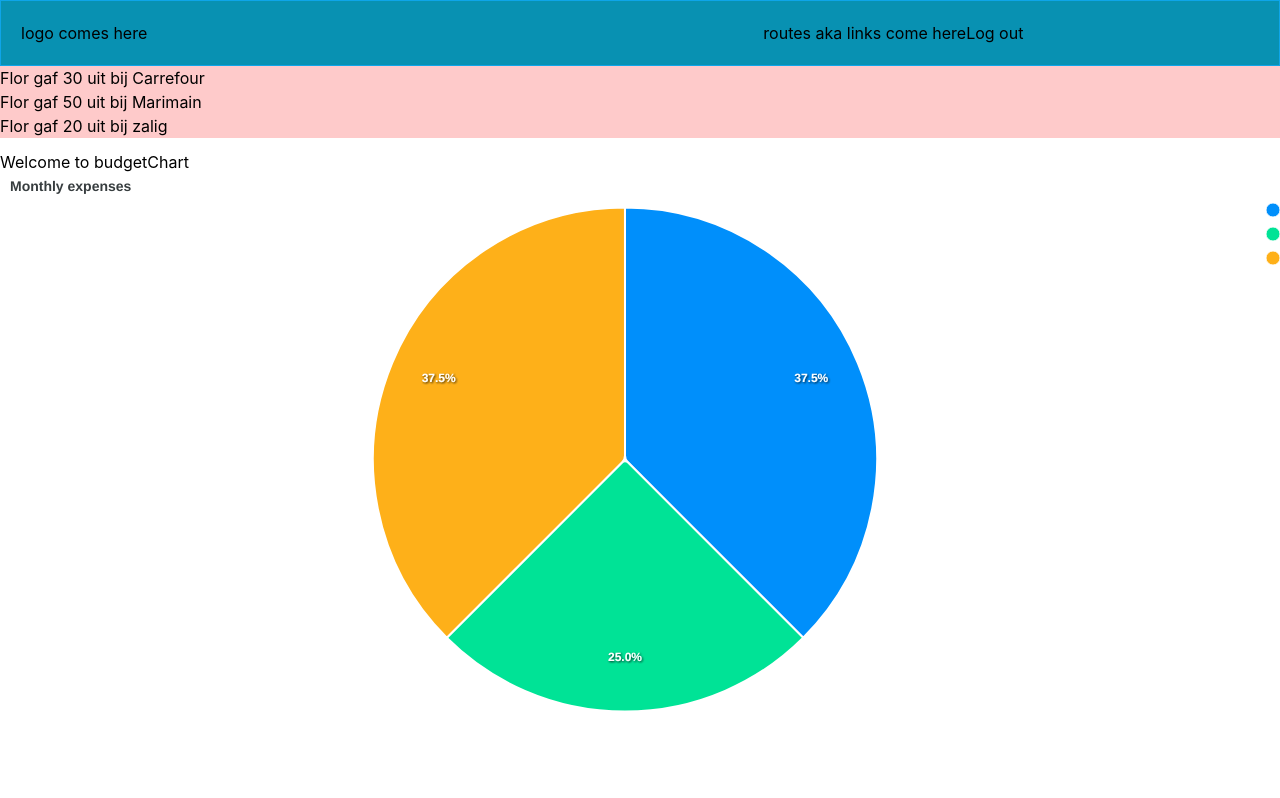
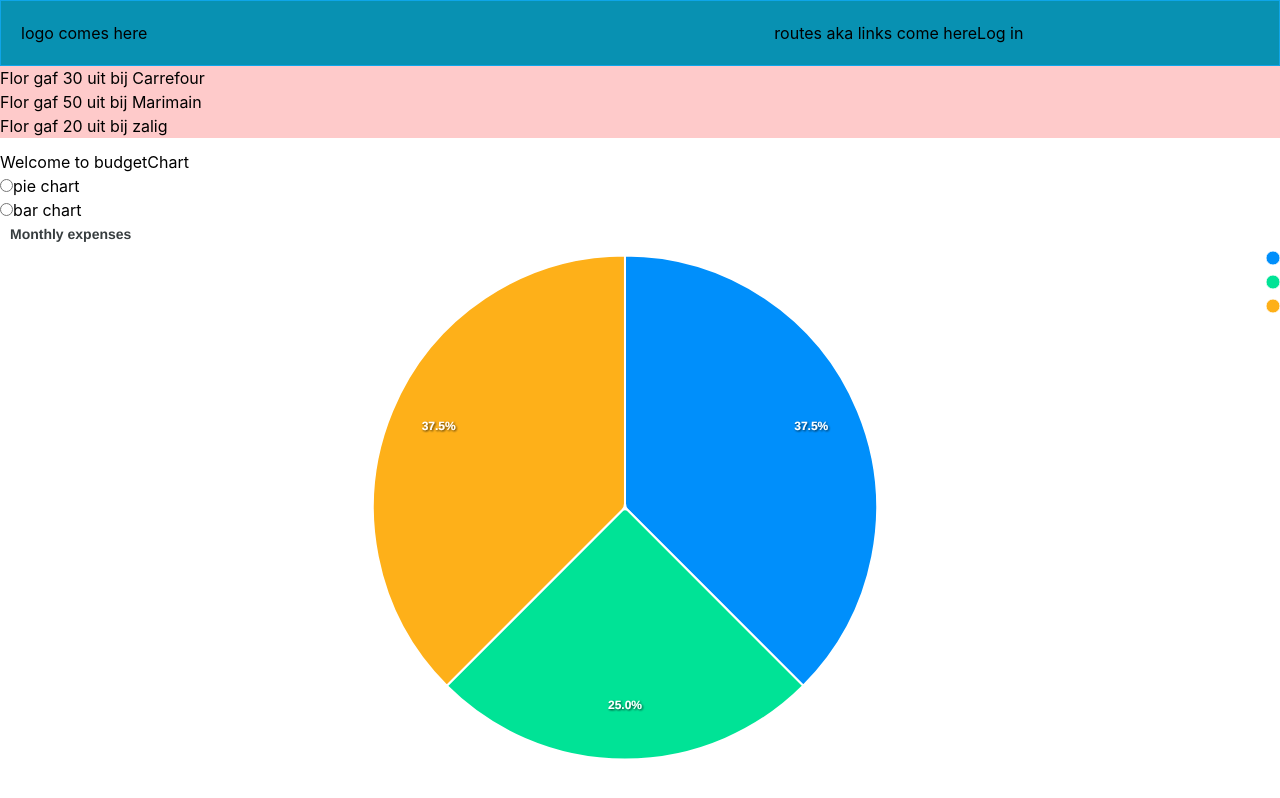
Before and after one commit to FlorDeBruyne/budgeting, a React (Create React App) app: page / in a window 1280 px wide. Shown: the top 798 px of the page. Built offline with nearby package versions, Linux system fonts and the light colour scheme.

Commit message:
radio button added

```diff
--- a/src/components/PieChart.jsx
+++ b/src/components/PieChart.jsx
@@ -9,6 +9,16 @@ function PieChart(props){
     <React.Fragment>
       <div className="container-fluid mb-3">
         <h3 className="mt-3">Welcome to budgetChart</h3>
+        <form action="">
+
+          <input type="radio"></input>
+          <label for="pieChart">pie chart</label> <br />
+
+          <input type="radio"></input>
+          <label for="barChart">bar chart</label><br />
+        </form>
+
+
         <Chart
         type="pie"
         width = {1349}
--- /dev/null
+++ b/src/components/common/Login.jsx
@@ -0,0 +1,5 @@
+function login(){
+
+}
+
+export default login;
--- a/src/components/common/header.jsx
+++ b/src/components/common/header.jsx
@@ -19,7 +19,7 @@ return (
         {/* <Routes>
           <Route path="/"/>
         </Routes> */}
-        <button >Log out</button>
+        <button >Log in</button>
 
       </div>
     </div>
```
